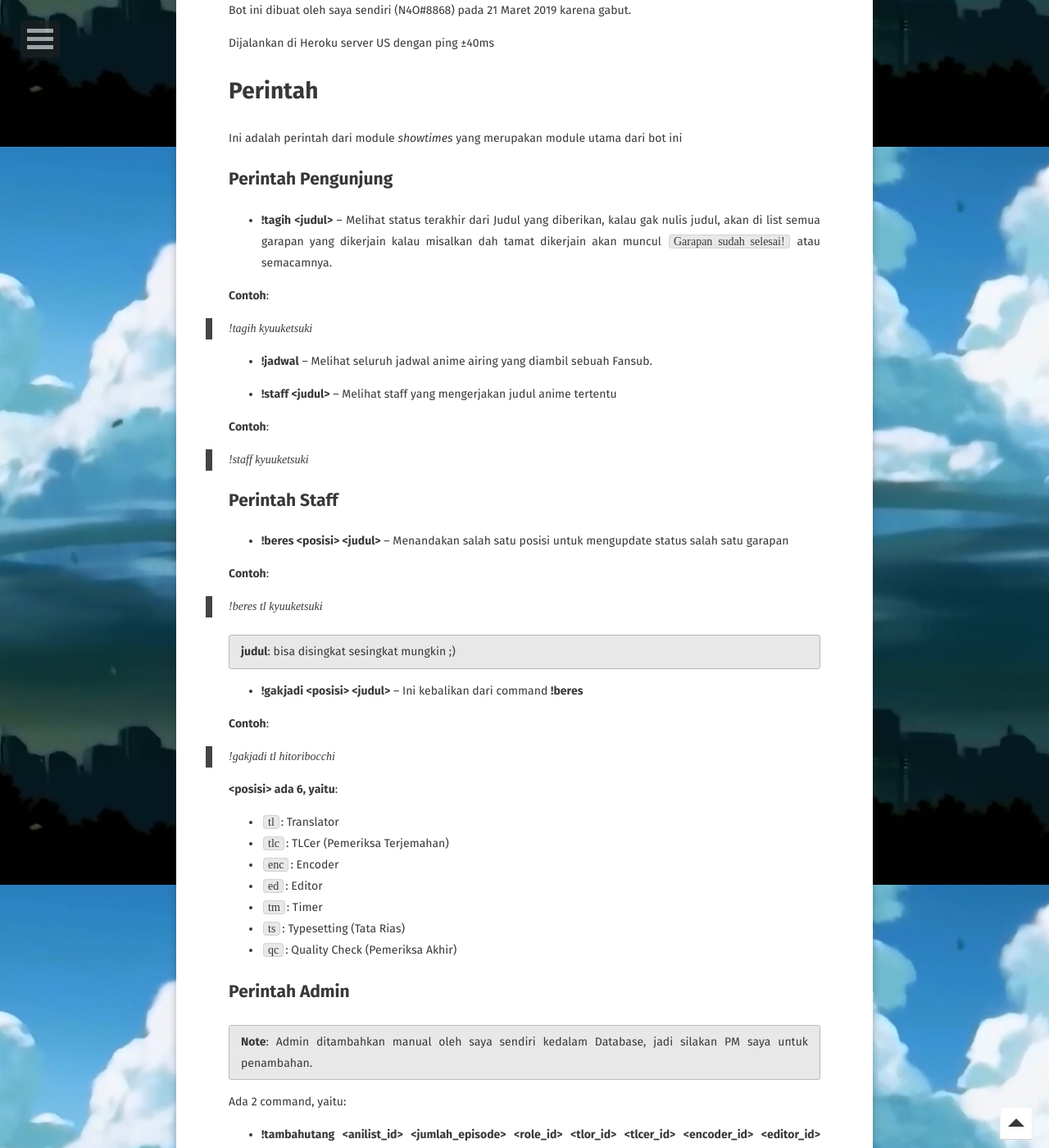
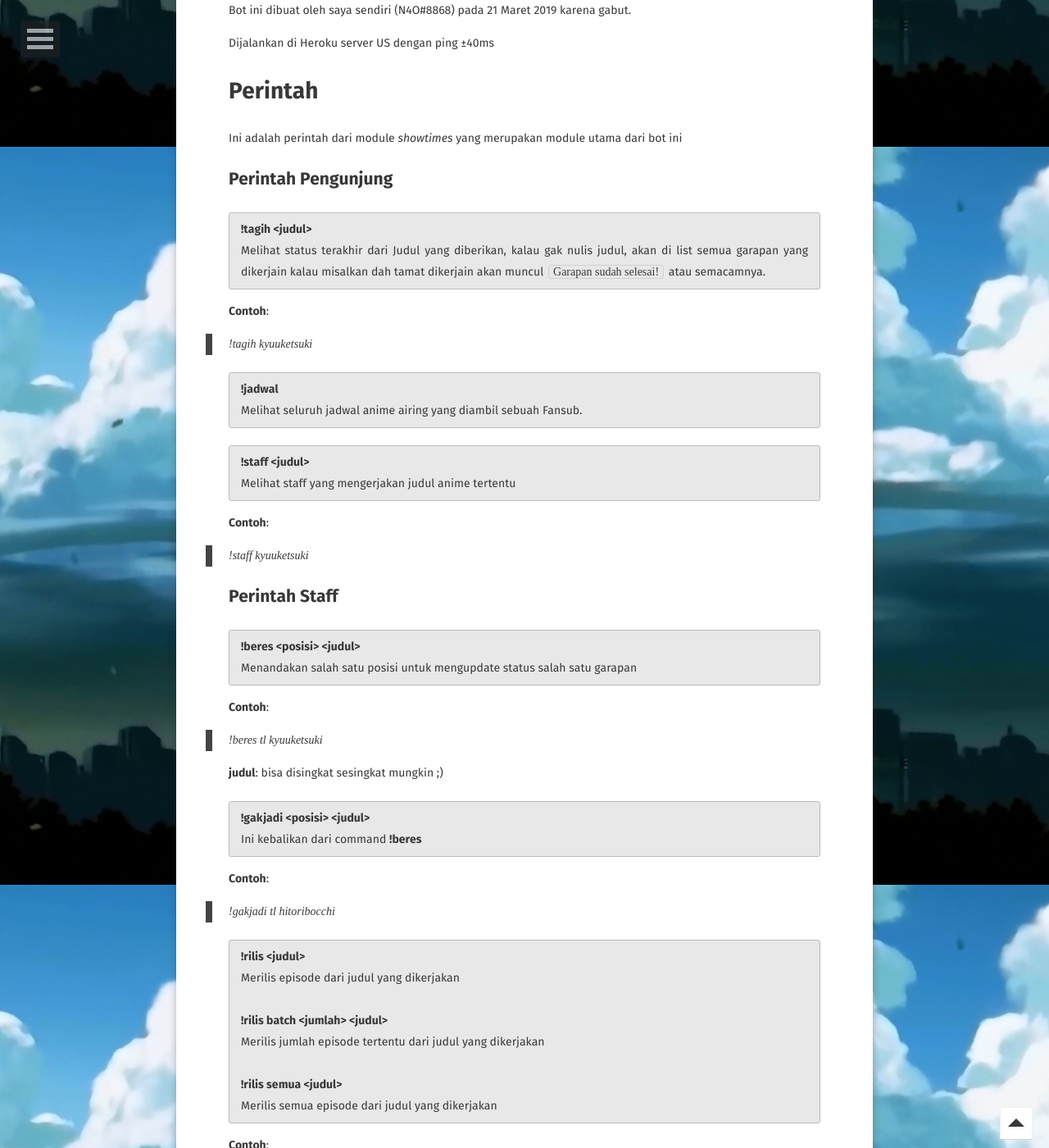
Before and after one commit to noaione/blog, a Jekyll site: the page built from _posts/2019-03-24-naotimes.md, in a window 1280 px wide and 1400 px high, scrolled down 721 px. Shown: the whole window at 82% size. Built offline with Jekyll 4.4.1, drawn with Linux system fonts in a browser that asks for light colours; some web fonts are replaced; comment, search, counter and statistics services are not loaded; some of the changed text lies outside the part shown.

Commit message:
Add !rilis demo

````diff
--- a/_posts/2019-03-24-naotimes.md
+++ b/_posts/2019-03-24-naotimes.md
@@ -33,16 +33,22 @@ Ini adalah perintah dari module *showtimes* yang merupakan module utama dari bot
 ## Perintah Pengunjung
 {: #command-user}
 
-* **!tagih \<judul>** -- Melihat status terakhir dari Judul yang diberikan, kalau gak nulis judul, akan di list semua garapan yang dikerjain
+**!tagih \<judul>**<br>
+Melihat status terakhir dari Judul yang diberikan, kalau gak nulis judul, akan di list semua garapan yang dikerjain
 kalau misalkan dah tamat dikerjain akan muncul ``Garapan sudah selesai!`` atau semacamnya.
+{: .notice}
 
 **Contoh**:
 
 >!tagih kyuuketsuki
 
-* **!jadwal** -- Melihat seluruh jadwal anime airing yang diambil sebuah Fansub.
+**!jadwal**<br>
+Melihat seluruh jadwal anime airing yang diambil sebuah Fansub.
+{: .notice}
 
-* **!staff \<judul>** -- Melihat staff yang mengerjakan judul anime tertentu
+**!staff \<judul>**<br>
+Melihat staff yang mengerjakan judul anime tertentu
+{: .notice}
 
 **Contoh**:
 
@@ -51,29 +57,59 @@ kalau misalkan dah tamat dikerjain akan muncul ``Garapan sudah selesai!`` atau s
 ## Perintah Staff
 {: #command-staff}
 
-* **!beres \<posisi> \<judul>** -- Menandakan salah satu posisi untuk mengupdate status salah satu garapan
+**!beres \<posisi> \<judul>**<br>
+Menandakan salah satu posisi untuk mengupdate status salah satu garapan
+{: .notice}
 
 **Contoh**:
 
 >!beres tl kyuuketsuki
 
 **judul**: bisa disingkat sesingkat mungkin ;)
+
+**!gakjadi \<posisi> \<judul>**<br>
+Ini kebalikan dari command **!beres**
 {: .notice}
-
-* **!gakjadi \<posisi> \<judul>** -- Ini kebalikan dari command **!beres**
 
 **Contoh**:
 
 >!gakjadi tl hitoribocchi
 
-**\<posisi> ada 6, yaitu**:
-- ``tl``: Translator
-- ``tlc``: TLCer (Pemeriksa Terjemahan)
-- ``enc``: Encoder
-- ``ed``: Editor
-- ``tm``: Timer
-- ``ts``: Typesetting (Tata Rias)
-- ``qc``: Quality Check (Pemeriksa Akhir)
+**!rilis \<judul>**<br>
+Merilis episode dari judul yang dikerjakan<br>
+<br>
+**!rilis batch \<jumlah> \<judul>**<br>
+Merilis jumlah episode tertentu dari judul yang dikerjakan<br>
+<br>
+**!rilis semua \<judul>**<br>
+Merilis semua episode dari judul yang dikerjakan
+{: .notice}
+
+**Contoh**:
+
+>!rilis yuusha
+
+>!rilis batch 3 yuusha
+
+>!rilis semua yuusha
+
+**Note:** Untuk perintah !rilis batch, terdapat \<jumlah> episode yang mau dirilis.
+Penghitungannya adalah **Episode terakhir yang sedang dikerjakan** ditambah **jumlah**.<br>
+Misalkan lagi **ngerjain Episode 4**, terus mau **rilis sampai episode 7**<br>
+Total dari **Episode 4 sampai 7 ada 4** (4, 5, 6, dan 7)<br>
+Maka tulis **jumlahnya 4**
+{: .notice}
+
+
+**\<posisi> ada 6, yaitu**:<br>
+``tl``: Translator<br>
+``tlc``: TLCer (Pemeriksa Terjemahan)<br>
+``enc``: Encoder<br>
+``ed``: Editor<br>
+``tm``: Timer<br>
+``ts``: Typesetting (Tata Rias)<br>
+``qc``: Quality Check (Pemeriksa Akhir)
+{: .notice}
 
 ## Perintah Admin
 {: #command-admin}
@@ -83,7 +119,9 @@ kalau misalkan dah tamat dikerjain akan muncul ``Garapan sudah selesai!`` atau s
 
 Ada 2 command, yaitu:
 
-* **!tambahutang \<anilist_id> \<jumlah_episode> \<role_id> \<tlor_id> \<tlcer_id> \<encoder_id> \<editor_id> \<timer_id> \<tser_id> \<qcer_id>**
+**!tambahutang \<anilist_id> \<jumlah_episode> \<role_id> \<tlor_id> \<tlcer_id> \<encoder_id> \<editor_id> \<timer_id> \<tser_id> \<qcer_id>**<br>
+Menambah anime/garapan kedalam database naoTimes
+{: .notice}
 
 **anilist_id**: Merupakan ID anime dari anilist.co
 
@@ -127,15 +165,17 @@ Jika staffnya gak ada di server, bisa di isi random atau isi ID sendiri.<br>
 
 >``123`` adalah angka random.
 
-**Note:** Jika ada perubahan silakan PM saya di Discord untuk perubahan manual<br>
-Jika garapan sudah sampai episode tertentu, bisa PM untuk menghilangkan episode sebelumnya dari DB
+**!lupakanutang \<judul>**<br>
+Drop utang/garapan dan delete dari database
 {: .notice}
-
-* **!lupakanutang \<judul>** -- Drop utang dan delete dari database
 
 **Contoh**:
 
 >!lupakanutang hitoribocchi
+
+**Note:** Jika ada perubahan silakan PM saya di Discord untuk perubahan manual<br>
+Jika garapan sudah sampai episode tertentu, bisa PM untuk menghilangkan episode sebelumnya dari DB
+{: .notice}
 
 **Note:** Perintah lain dapat diliat dengan command !help
 {: .notice}
@@ -143,8 +183,8 @@ Jika garapan sudah sampai episode tertentu, bisa PM untuk menghilangkan episode
 # Menambahkan ke server Discord Fansub
 {: #tambah}
 
-1. Tambahkan terlebih dahulu ke server: [Invite bot](https://discordapp.com/oauth2/authorize?client_id=558256913926848537&permissions=1544027248&scope=bot)
-2. PM ``N4O#8868`` dengan format seperti ini:
+1\. Tambahkan terlebih dahulu ke server: [Invite bot](https://discordapp.com/oauth2/authorize?client_id=558256913926848537&permissions=1544027248&scope=bot)<br>
+2\. PM ``N4O#8868`` dengan format seperti ini:
 
 ```
 Server ID:
@@ -153,8 +193,8 @@ Admin ID 2:
 #progress announce Channel ID:
 ```
 
-3. Tunggu sampai dikonfirmasi oleh saya
-4. Tambahkan utang dengan ``!tambahutang``
+3\. Tunggu sampai dikonfirmasi oleh saya<br>
+4\. Tambahkan utang dengan ``!tambahutang``
 
 Jika ada episode lama yang ingin dihilangkan, silakan PM nama Animenya serta Episode yang mau dihapus
 {: .notice}
@@ -187,10 +227,17 @@ Copy ID channelnya dengan cara klik kanan lalu Copy ID.
 {% include gallery images=images caption="!beres | !gakjadi" cols=2 %}
 
 {% capture images %}
+	https://puu.sh/Daph6/d36dbc3a94.gif
+	https://puu.sh/DapiB/d4fa5c9d38.gif
+	https://puu.sh/Dapks/d479946d71.gif
+{% endcapture %}
+{% include gallery images=images caption="!rilis | !rilis batch | !rilis semua" cols=3 %}
+
+{% capture images %}
 	https://puu.sh/D4Ycz/46c8159718.gif
 	https://puu.sh/D4YrN/5e92529b3d.gif
 {% endcapture %}
-{% include gallery images=images caption="!tambahutang | !lupakanutang" cols=1 %}
+{% include gallery images=images caption="!tambahutang | !lupakanutang" cols=2 %}
 
 Info lebih lanjut bisa PM atau komen dibawah
 {: .notice}
````
